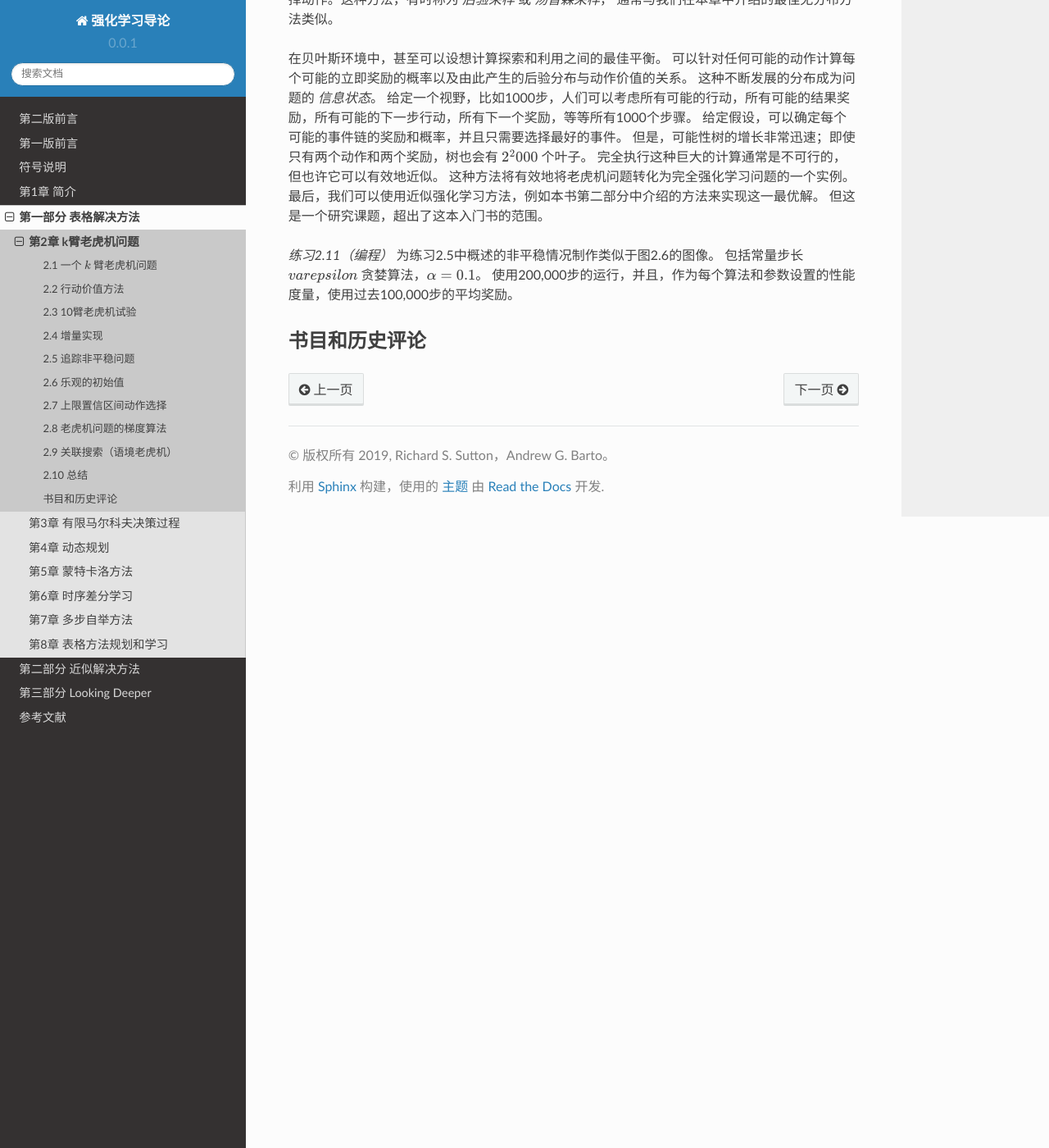
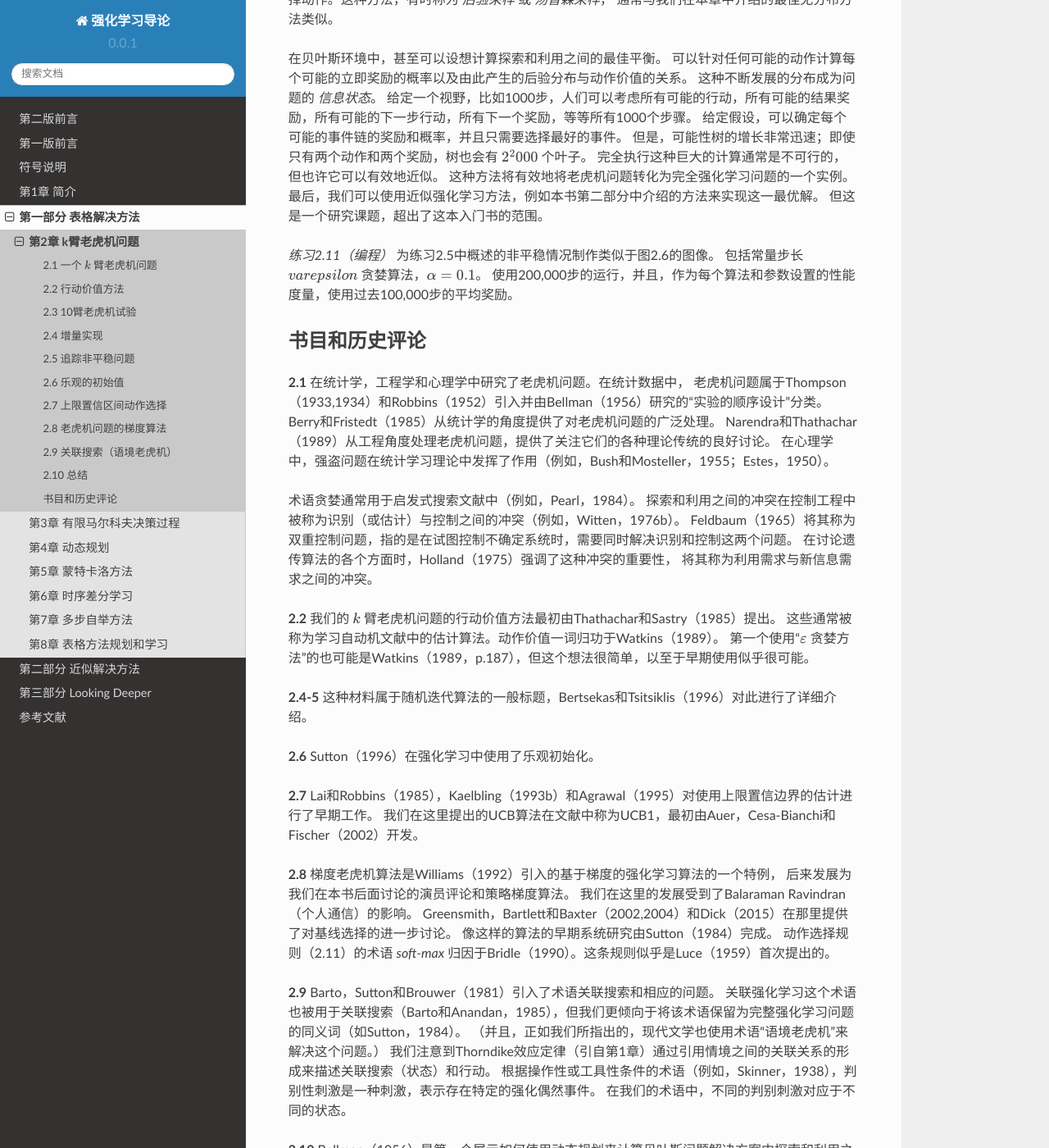
Before and after one commit to qiwihui/reinforcement-learning-an-introduction-chinese, a Sphinx documentation site: the page built from source/partI/chapter2/multi_arm_bandits.rst, in a window 1280 px wide and 1400 px high, scrolled down 15105 px. Shown: the whole window at 82% size. Built offline with Sphinx 7.4.7 and the Read the Docs theme 2.0.0, drawn with Linux system fonts in a browser that asks for light colours; some of the changed text lies outside the part shown.

Commit message:
docs: 书目和历史评论

```diff
--- a/source/partI/chapter2/multi_arm_bandits.rst
+++ b/source/partI/chapter2/multi_arm_bandits.rst
@@ -626,3 +626,53 @@ Gittins索引方法是 *贝叶斯* 方法的一个实例，它假定在动作价
 
 书目和历史评论
 ---------------
+
+**2.1** 在统计学，工程学和心理学中研究了老虎机问题。在统计数据中，
+老虎机问题属于Thompson（1933,1934）和Robbins（1952）引入并由Bellman（1956）研究的“实验的顺序设计”分类。
+Berry和Fristedt（1985）从统计学的角度提供了对老虎机问题的广泛处理。
+Narendra和Thathachar（1989）从工程角度处理老虎机问题，提供了关注它们的各种理论传统的良好讨论。
+在心理学中，强盗问题在统计学习理论中发挥了作用（例如，Bush和Mosteller，1955；Estes，1950）。
+
+术语贪婪通常用于启发式搜索文献中（例如，Pearl，1984）。
+探索和利用之间的冲突在控制工程中被称为识别（或估计）与控制之间的冲突（例如，Witten，1976b）。
+Feldbaum（1965）将其称为双重控制问题，指的是在试图控制不确定系统时，需要同时解决识别和控制这两个问题。
+在讨论遗传算法的各个方面时，Holland（1975）强调了这种冲突的重要性，
+将其称为利用需求与新信息需求之间的冲突。
+
+**2.2** 我们的 :math:`k` 臂老虎机问题的行动价值方法最初由Thathachar和Sastry（1985）提出。
+这些通常被称为学习自动机文献中的估计算法。动作价值一词归功于Watkins（1989）。
+第一个使用“:math:`\varepsilon` 贪婪方法”的也可能是Watkins（1989，p.187），但这个想法很简单，以至于早期使用似乎很可能。
+
+**2.4-5** 这种材料属于随机迭代算法的一般标题，Bertsekas和Tsitsiklis（1996）对此进行了详细介绍。
+
+**2.6** Sutton（1996）在强化学习中使用了乐观初始化。
+
+**2.7** Lai和Robbins（1985），Kaelbling（1993b）和Agrawal（1995）对使用上限置信边界的估计进行了早期工作。
+我们在这里提出的UCB算法在文献中称为UCB1，最初由Auer，Cesa-Bianchi和Fischer（2002）开发。
+
+**2.8** 梯度老虎机算法是Williams（1992）引入的基于梯度的强化学习算法的一个特例，
+后来发展为我们在本书后面讨论的演员评论和策略梯度算法。
+我们在这里的发展受到了Balaraman Ravindran（个人通信）的影响。
+Greensmith，Bartlett和Baxter（2002,2004）和Dick（2015）在那里提供了对基线选择的进一步讨论。
+像这样的算法的早期系统研究由Sutton（1984）完成。
+动作选择规则（2.11）的术语 *soft-max* 归因于Bridle（1990）。这条规则似乎是Luce（1959）首次提出的。
+
+**2.9** Barto，Sutton和Brouwer（1981）引入了术语关联搜索和相应的问题。
+关联强化学习这个术语也被用于关联搜索（Barto和Anandan，1985），但我们更倾向于将该术语保留为完整强化学习问题的同义词（如Sutton，1984）。
+（并且，正如我们所指出的，现代文学也使用术语“语境老虎机”来解决这个问题。）
+我们注意到Thorndike效应定律（引自第1章）通过引用情境之间的关联关系的形成来描述关联搜索（状态）和行动。
+根据操作性或工具性条件的术语（例如，Skinner，1938），判别性刺激是一种刺激，表示存在特定的强化偶然事件。
+在我们的术语中，不同的判别刺激对应于不同的状态。
+
+**2.10** Bellman（1956）是第一个展示如何使用动态规划来计算贝叶斯问题解决方案中探索和利用之间的最佳平衡的人。
+Gittins指数方法归功于Gittins和Jones（1974）。
+Duff（1995）展示了如何通过强化学习来学习Gittins指数的强盗问题。
+Kumar（1985）的调查对这些问题的贝叶斯和非贝叶斯方法进行了很好的讨论。
+信息状态一词来自关于部分可观察MDP的文献；参见，例如，Lovejoy（1991）。
+
+其他理论研究侧重于探索的效率，通常表示算法可以快速实现最优决策策略。
+形式化探索效率的一种方法是通过适应强化学习监督学习算法的 *样本复杂度* 的概念，
+这是算法在学习目标函数时需要达到所需精度的训练样本的数量。
+对强化学习算法的探索的样本复杂性的定义，是算法不选择近似最优动作的时间步数个数（Kakade，2003）。
+Li（2012）在对强化学习中探索效率的理论方法的调查中讨论了这个和其他几种方法。
+Russo，Van Roy，Kazerouni，Osband和Wen（2018）提供了对Thompson采样的全面现代处理。
```
